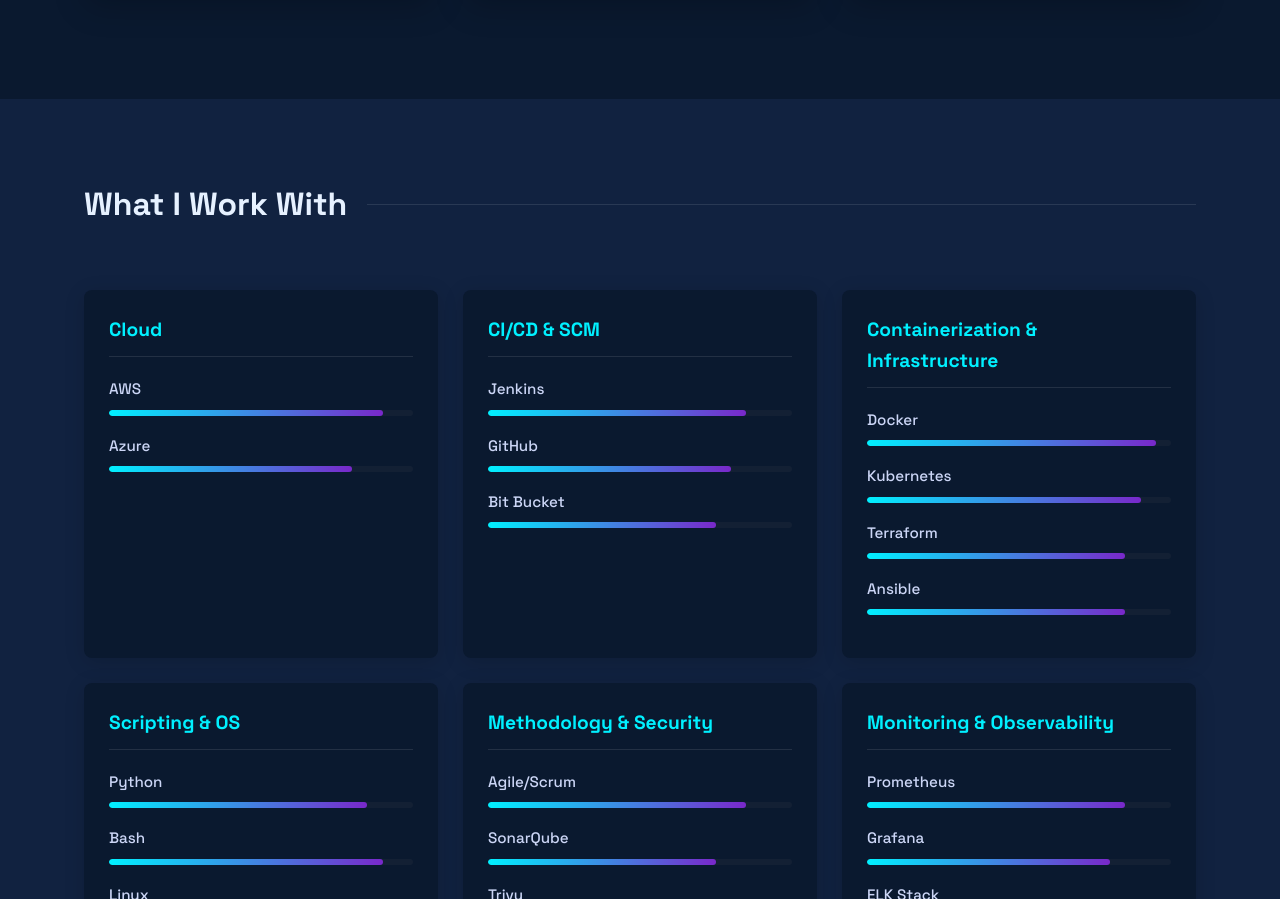
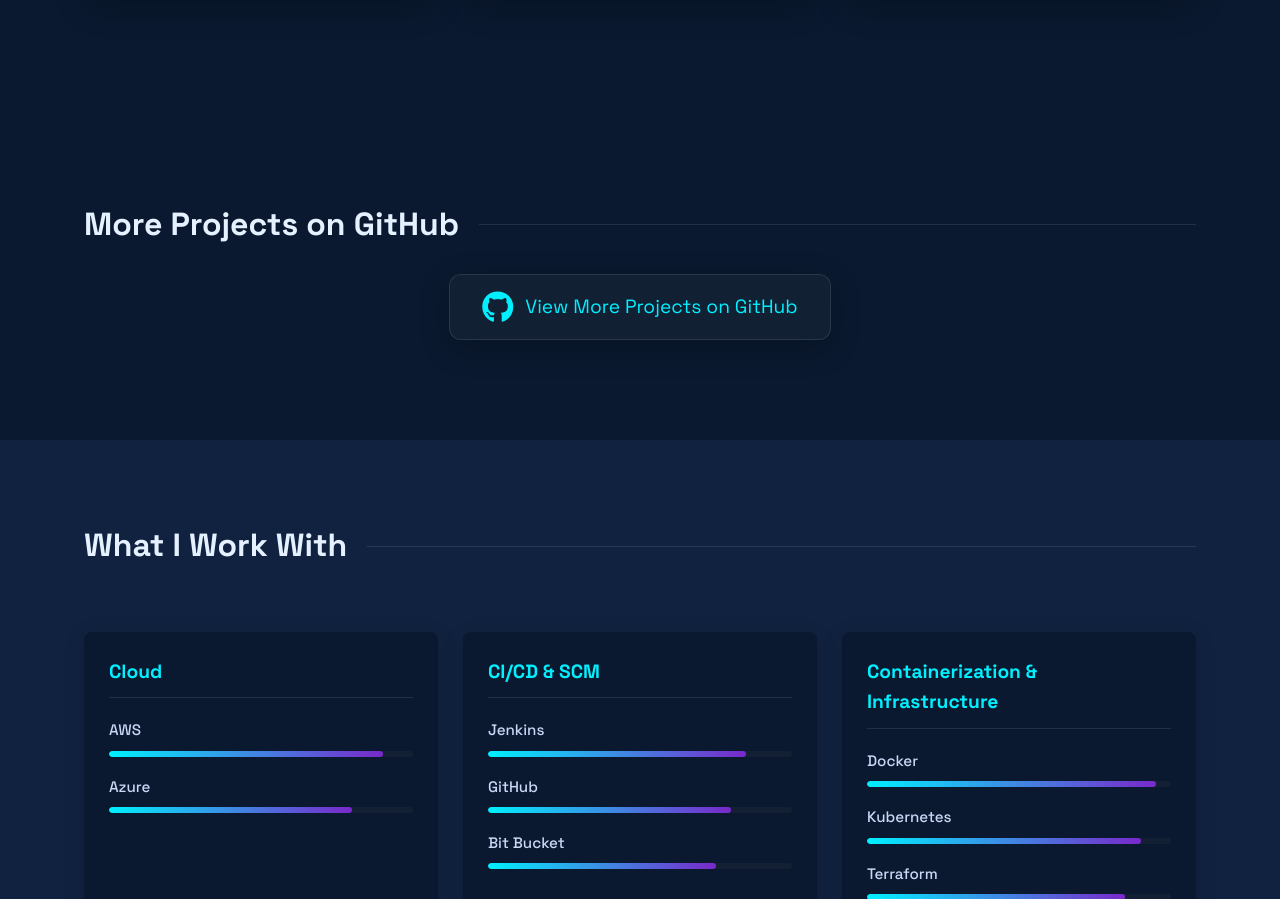
Before and after one commit to Anilkaram/Anilkumar_Portfolio, a plain HTML site: page index.html in a window 1280 px wide. Shown: the part 3561-4460 px from the top of the page. Drawn offline with Linux system fonts and the light colour scheme.

Commit message:
change in source code

```diff
--- a/index.html
+++ b/index.html
@@ -293,6 +293,20 @@
     </div>
 </section>
 
+<!-- More Projects on GitHub Section -->
+<section id="more-projects" class="section more-projects">
+    <div class="container" style="text-align:center;">
+        <h2 class="section-title" style="margin-bottom: 24px;">
+            <span>More Projects on GitHub</span>
+            <div class="title-line" style="margin: 0 auto;"></div>
+        </h2>
+        <a href="https://github.com/Anilkaram?tab=repositories" target="_blank" class="github-link" style="display:inline-flex;align-items:center;gap:12px;font-size:1.2rem;padding:16px 32px;background:var(--glass);border-radius:12px;border:1px solid var(--glass-border);color:var(--primary);text-decoration:none;box-shadow:var(--shadow);transition:background 0.2s,box-shadow 0.2s;">
+            <i class="fab fa-github" style="font-size:2rem;"></i>
+            <span>View More Projects on GitHub</span>
+        </a>
+    </div>
+</section>
+
     <!-- Skills Section -->
     <section id="skills" class="section skills">
     <div class="container">
```
